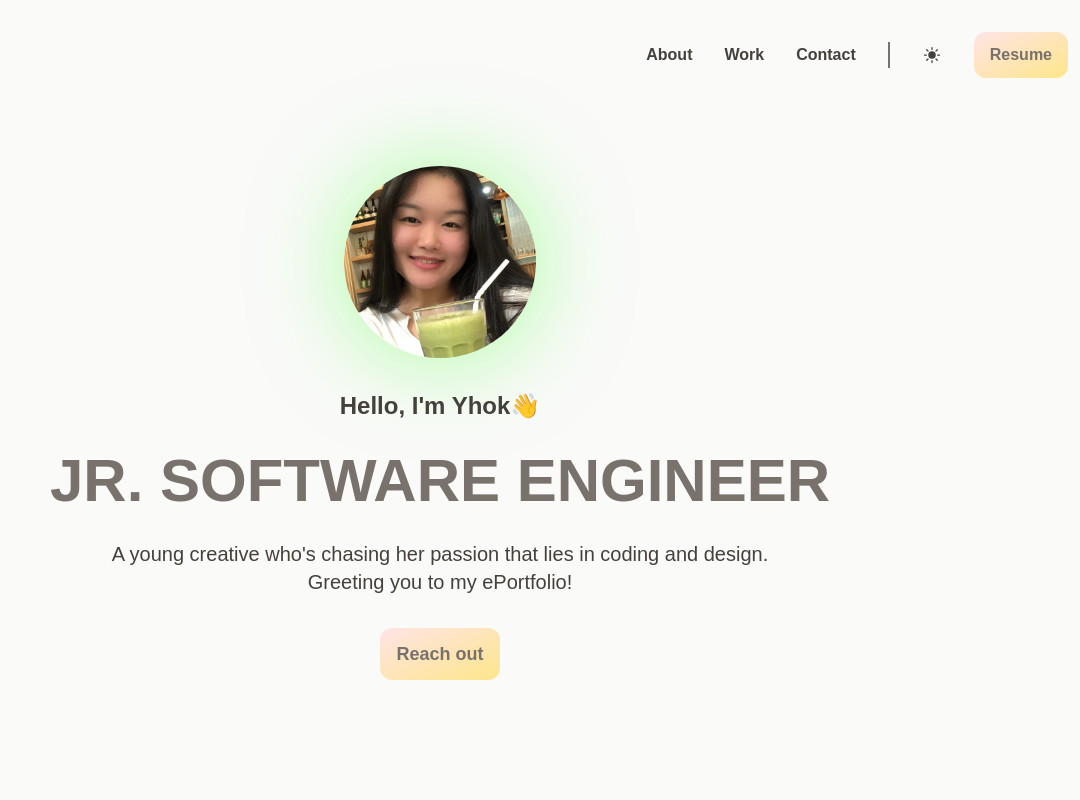
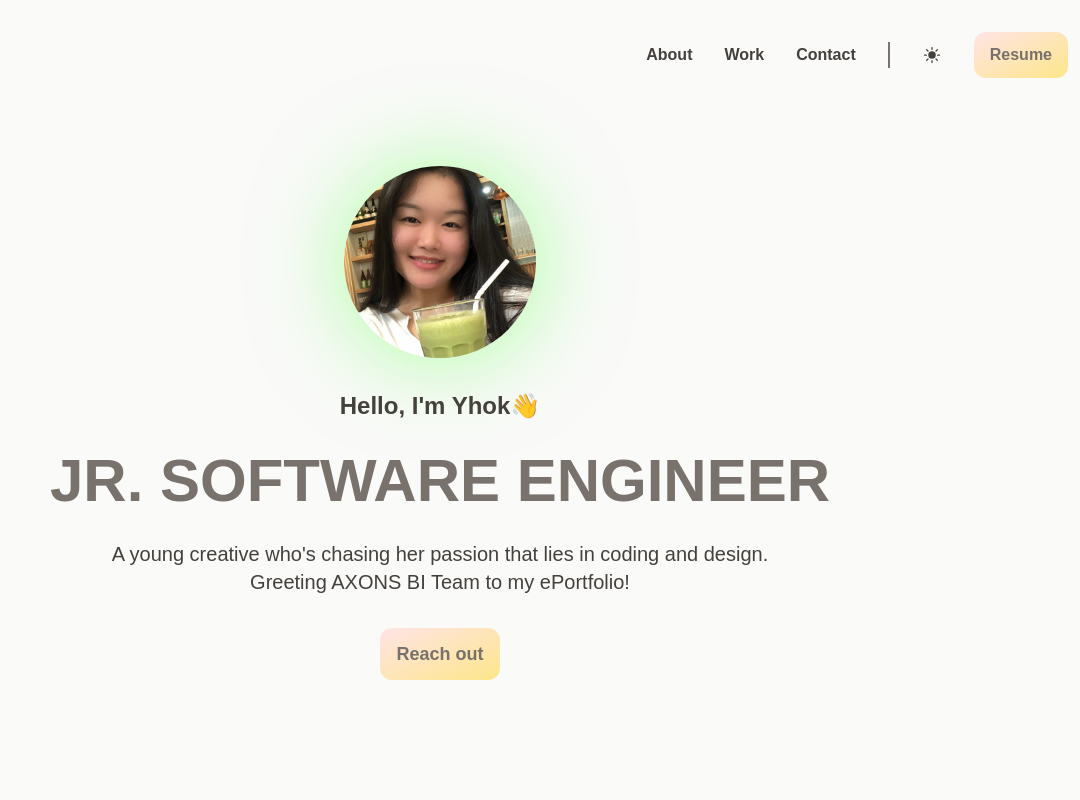
Before and after one commit to kunsikarin/lilyseportfolio, a website built with Vite: page index.html in a window 1280 px wide. Shown: the top 800 px of the page, without its empty margins (200-1280 px from the left). Built offline with nearby package versions, Linux system fonts and the light colour scheme; a web font is replaced by a local one.

Commit message:
Update greeting

```diff
--- a/index.html
+++ b/index.html
@@ -70,7 +70,7 @@
         <img class="lily__img" src="./lilygreentea2.jpg" alt="Profile picture">
         <h2 class="lily__subtitle">Hello, I'm Yhok&#128075;</h2>
         <h1 class="lily__title">Jr. Software Engineer</h1>
-        <p class="lily__desc">A young creative who's chasing her passion that lies in coding and design.<br class="lily__br"/><br class="lily__br-break"/>Greeting you to my ePortfolio!</p>
+        <p class="lily__desc">A young creative who's chasing her passion that lies in coding and design.<br class="lily__br"/><br class="lily__br-break"/>Greeting AXONS BI Team to my ePortfolio!</p>
         <nav><a class="lily__btn btn" href="#contact">Reach out</a></nav>
       </section>
       <section id="about" class="about container section">
```
